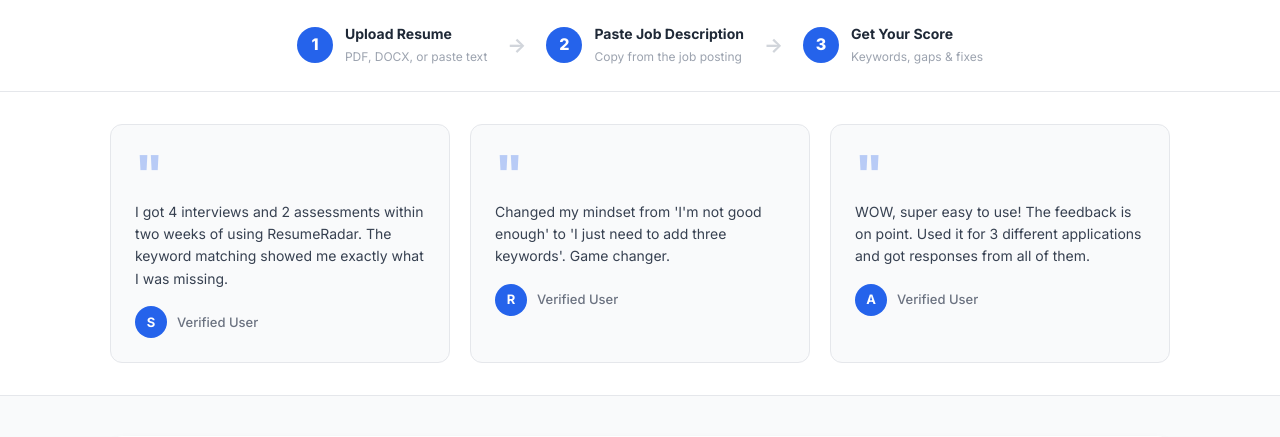
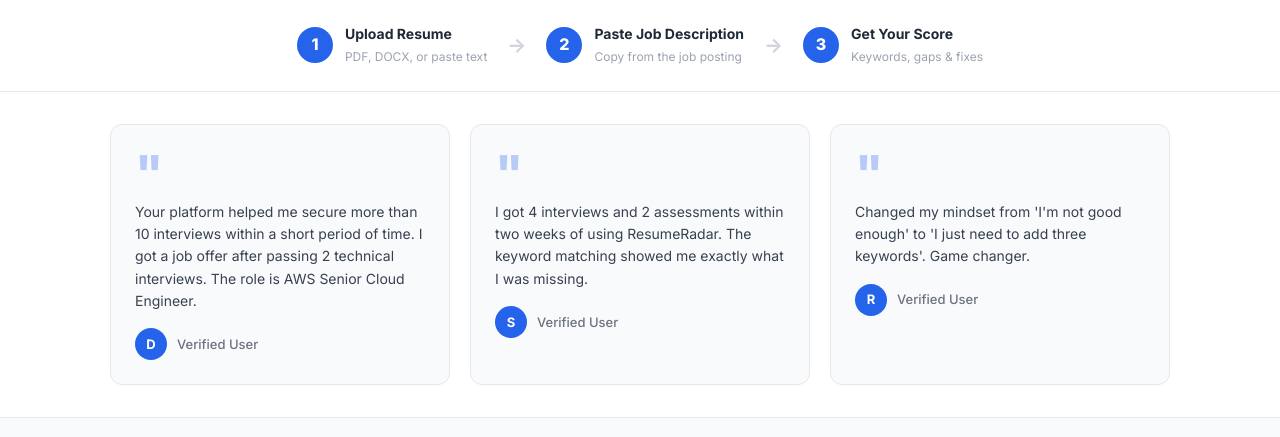
Before and after one commit to sholaola23/resumeradar, a Flask app: page / in a window 1280 px wide. Shown: the part 399-836 px from the top of the page. Run offline with Flask 3, Linux system fonts and the light colour scheme; some libraries are stand-ins or nearby versions.

Commit message:
Update lead testimonial: AWS Senior Cloud Engineer success story
Replace third testimonial with real LinkedIn testimonial about
10+ interviews and job offer for AWS Senior Cloud Engineer role.

Co-Authored-By: Claude Opus 4.6 <noreply@anthropic.com>

```diff
--- a/templates/index.html
+++ b/templates/index.html
@@ -106,6 +106,14 @@
             <div class="testimonials-grid">
                 <div class="testimonial-card">
                     <div class="testimonial-quote">"</div>
+                    <p class="testimonial-text">Your platform helped me secure more than 10 interviews within a short period of time. I got a job offer after passing 2 technical interviews. The role is AWS Senior Cloud Engineer.</p>
+                    <div class="testimonial-author">
+                        <div class="testimonial-avatar">D</div>
+                        <span class="testimonial-name">Verified User</span>
+                    </div>
+                </div>
+                <div class="testimonial-card">
+                    <div class="testimonial-quote">"</div>
                     <p class="testimonial-text">I got 4 interviews and 2 assessments within two weeks of using ResumeRadar. The keyword matching showed me exactly what I was missing.</p>
                     <div class="testimonial-author">
                         <div class="testimonial-avatar">S</div>
@@ -117,14 +125,6 @@
                     <p class="testimonial-text">Changed my mindset from 'I'm not good enough' to 'I just need to add three keywords'. Game changer.</p>
                     <div class="testimonial-author">
                         <div class="testimonial-avatar">R</div>
-                        <span class="testimonial-name">Verified User</span>
-                    </div>
-                </div>
-                <div class="testimonial-card">
-                    <div class="testimonial-quote">"</div>
-                    <p class="testimonial-text">WOW, super easy to use! The feedback is on point. Used it for 3 different applications and got responses from all of them.</p>
-                    <div class="testimonial-author">
-                        <div class="testimonial-avatar">A</div>
                         <span class="testimonial-name">Verified User</span>
                     </div>
                 </div>
```
